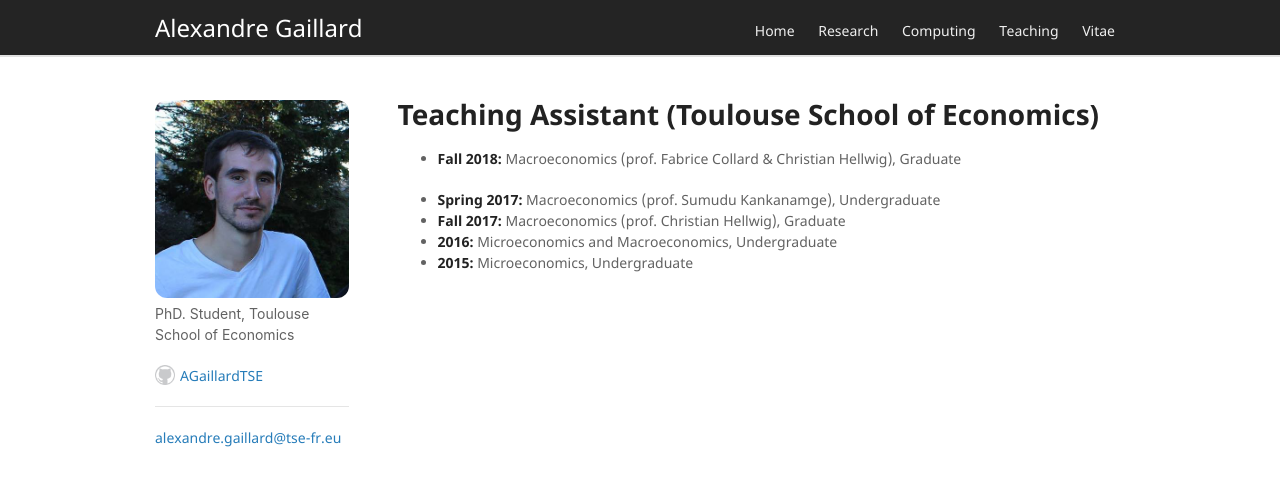
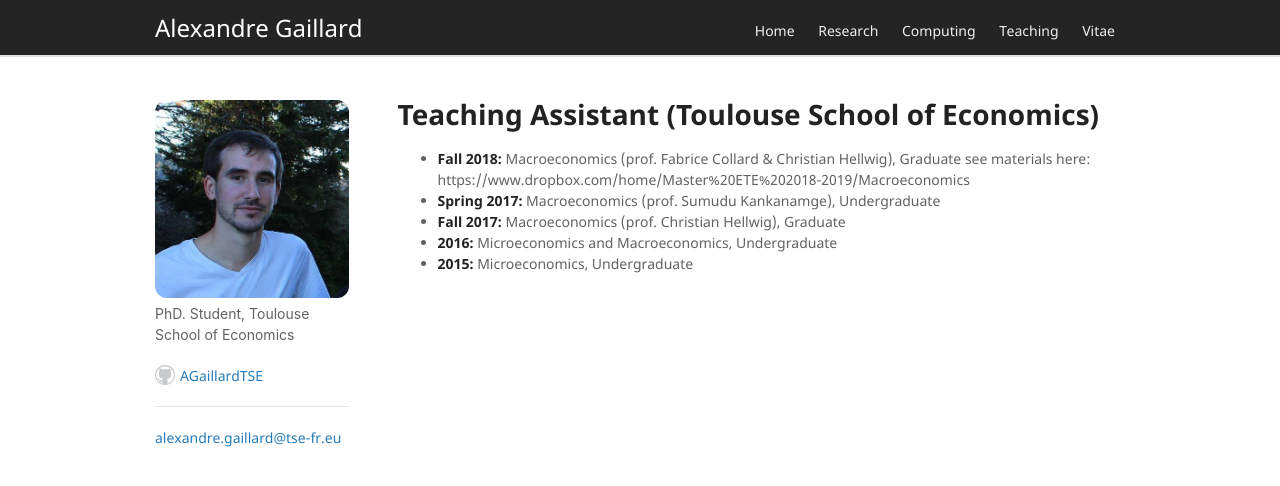
Before and after one commit to AGaillardTSE/AGaillardTSE.github.io, a Jekyll site: the page built from teaching.md, in a window 1280 px wide. Shown: the top 486 px of the page. Built offline with Jekyll 4.4.1, drawn with Linux system fonts in a browser that asks for light colours; our own code applies the rules of GitHub Pages for plain Markdown files.

Commit message:
Update teaching.md

```diff
--- a/teaching.md
+++ b/teaching.md
@@ -6,7 +6,7 @@
 
 
 * **Fall 2018:** Macroeconomics (prof. Fabrice Collard & Christian Hellwig), Graduate
-
+see materials here: https://www.dropbox.com/home/Master%20ETE%202018-2019/Macroeconomics
 * **Spring 2017:** Macroeconomics (prof. Sumudu Kankanamge), Undergraduate
 * **Fall 2017:** Macroeconomics (prof. Christian Hellwig), Graduate
 * **2016:** Microeconomics and Macroeconomics, Undergraduate
```
